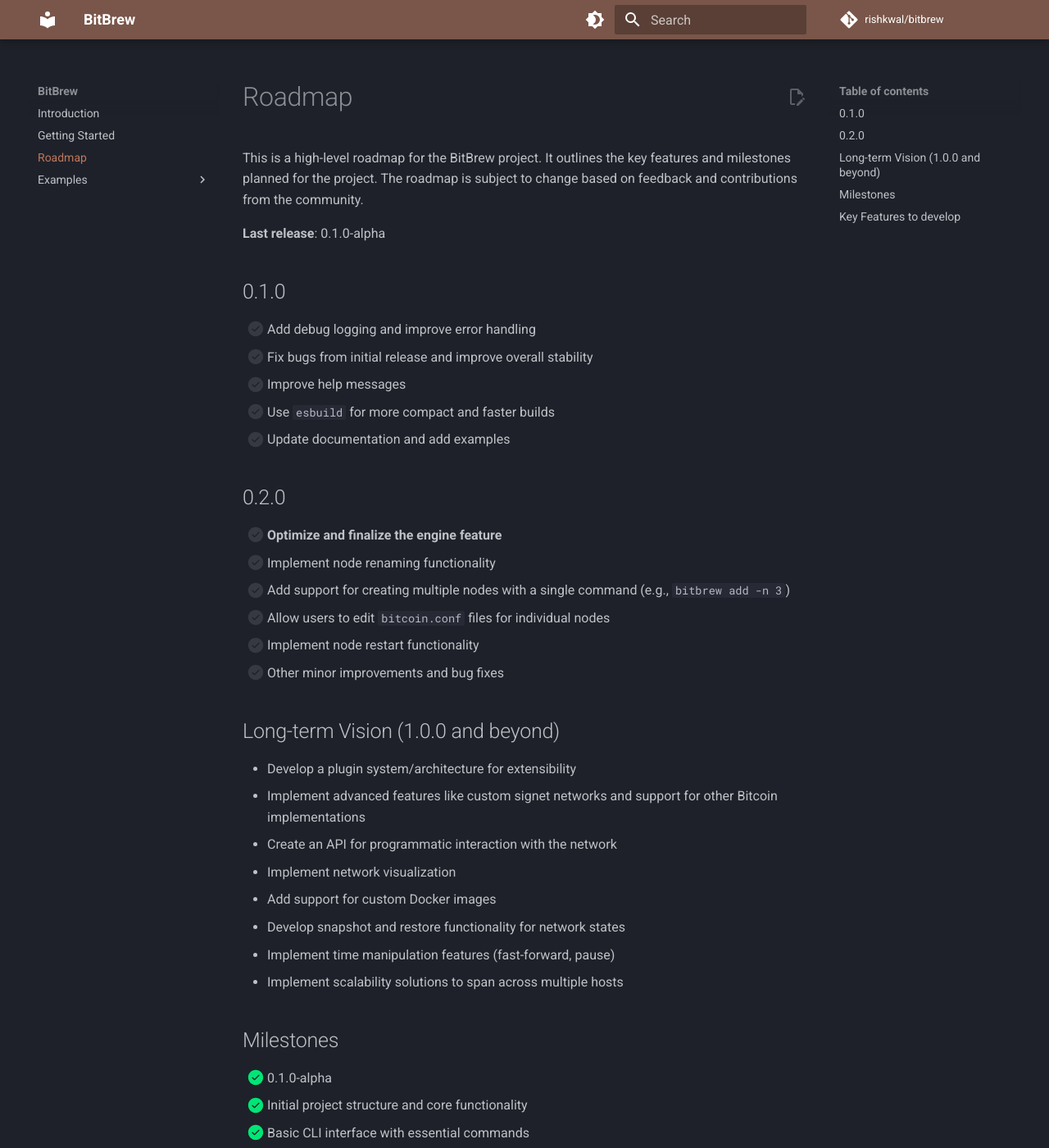
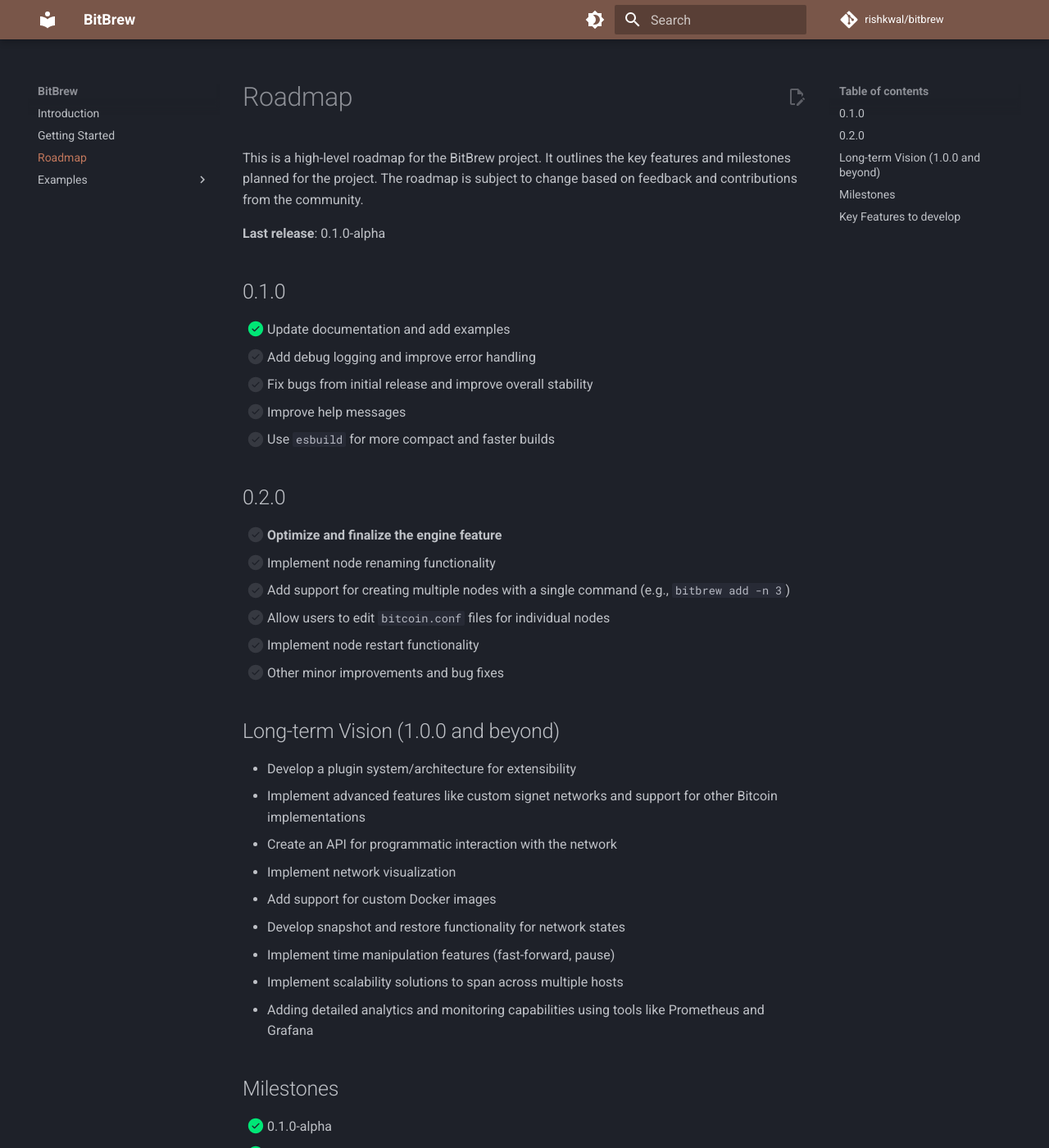
Before and after one commit to rishkwal/bitbrew, an MkDocs documentation site: the page built from docs/roadmap.md, in a window 1280 px wide and 1400 px high. Shown: the whole window at 82% size. Built offline with MkDocs 1.6.1 and Material for MkDocs 9.7.7, drawn with Linux system fonts in a browser that asks for light colours; comment, search, counter and statistics services are not loaded.

Commit message:
docs: add analytics to roadmap

```diff
--- a/docs/roadmap.md
+++ b/docs/roadmap.md
@@ -6,11 +6,11 @@
 
 ## 0.1.0
 
+- [x] Update documentation and add examples
 - [ ] Add debug logging and improve error handling
 - [ ] Fix bugs from initial release and improve overall stability
 - [ ] Improve help messages
 - [ ] Use `esbuild` for more compact and faster builds
-- [ ] Update documentation and add examples
 
 ## 0.2.0
 
@@ -31,6 +31,7 @@
 - Develop snapshot and restore functionality for network states
 - Implement time manipulation features (fast-forward, pause)
 - Implement scalability solutions to span across multiple hosts
+- Adding detailed analytics and monitoring capabilities using tools like Prometheus and Grafana
 
 ## Milestones
 
```
